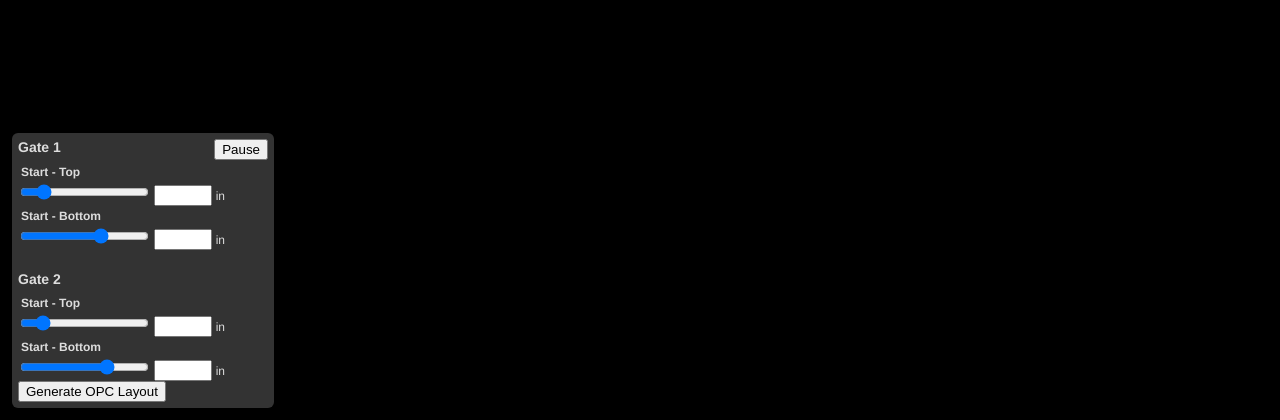
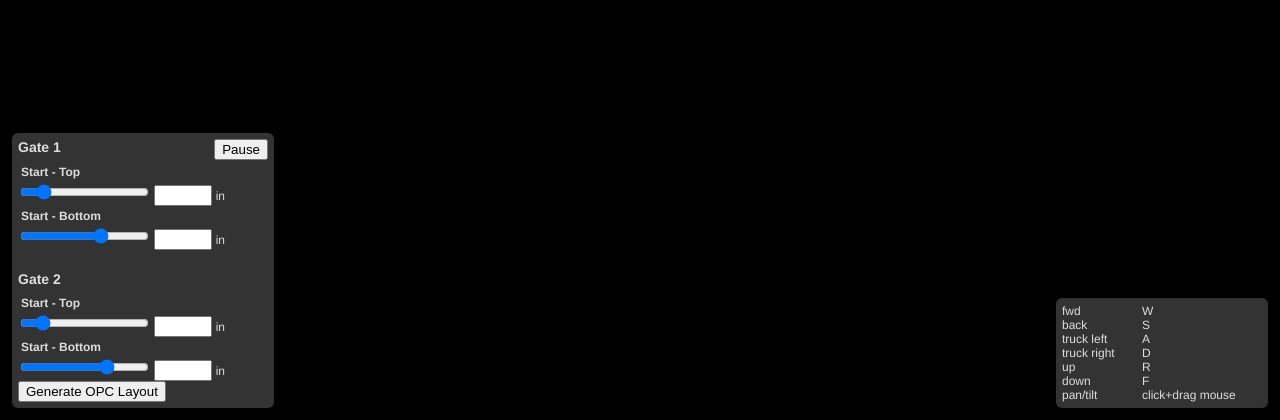
Before and after one commit to patternleaf/archway, a PHP site: page /test.php in a window 1280 px wide. Shown: the part 380-800 px from the top of the page. Run offline with PHP 8.4, Linux system fonts and the light colour scheme.

Commit message:
Tweak movement controls and add legend.

```diff
--- a/www/test.php
+++ b/www/test.php
@@ -25,10 +25,8 @@
 
 			a { color: skyblue }
 
-			#controls {
+			.ui-overlay {
 				position:absolute;
-				left:1em;
-				bottom:1em;
 				color:#ddd;
 				font-size:12px;
 				font-family:Helvetica, sans-serif;
@@ -36,6 +34,30 @@
 				background:rgba(255, 255, 255, 0.2);
 				border-radius:0.5em;
 				padding:0.5em;
+			}
+
+			#legend {
+				right:1em;
+				bottom:1em;
+				width:200px;
+			}
+
+			#legend dl {
+				margin:0;
+			}
+			#legend dd, #legend dt {
+				float:left;
+				min-width:80px;
+				display:block;
+				margin:0;
+			}
+			#legend dt {
+				clear:left;
+			}
+
+			#controls {
+				left:1em;
+				bottom:1em;
 			}
 
 			#controls h1 {
@@ -99,7 +121,7 @@
 	</head>
 	<body>
 
-		<div id="controls">
+		<div id="controls" class="ui-overlay">
 			<button id="toggle-play">Pause</button>
 			<form>
 				<h1>Gate 1</h1>
@@ -123,10 +145,23 @@
 			<button id="generate-opc-layout">Generate OPC Layout</button>
 		</div>
 
+		<div id="legend" class="ui-overlay">
+			<dl>
+				<dt>fwd</dt><dd>W</dd>
+				<dt>back</dt><dd>S</dd>
+				<dt>truck left</dt><dd>A</dd>
+				<dt>truck right</dt><dd>D</dd>
+				<dt>up</dt><dd>R</dd>
+				<dt>down</dt><dd>F</dd>
+				<dt>pan/tilt</dt><dd>click+drag mouse</dd>
+			</dl>
+		</div>
+
 		<div id="opc-modal">
 			<div id="opc-close-button">x</div>
 			<textarea id="opc-code"></textarea>
 		</div>
+
 
 		<script src="js/underscore-min.js"></script>
 		<script src="js/jquery-2.1.1.min.js"></script>
```
Also changed, not shown: www/js/three/controls/FirstPersonControls.js (+25 -14 lines).
